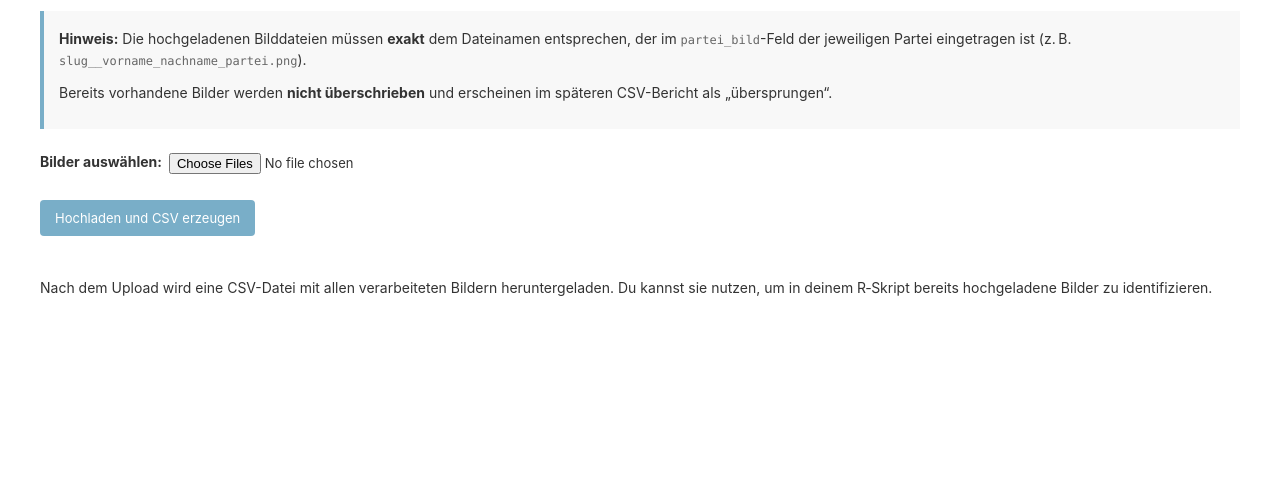
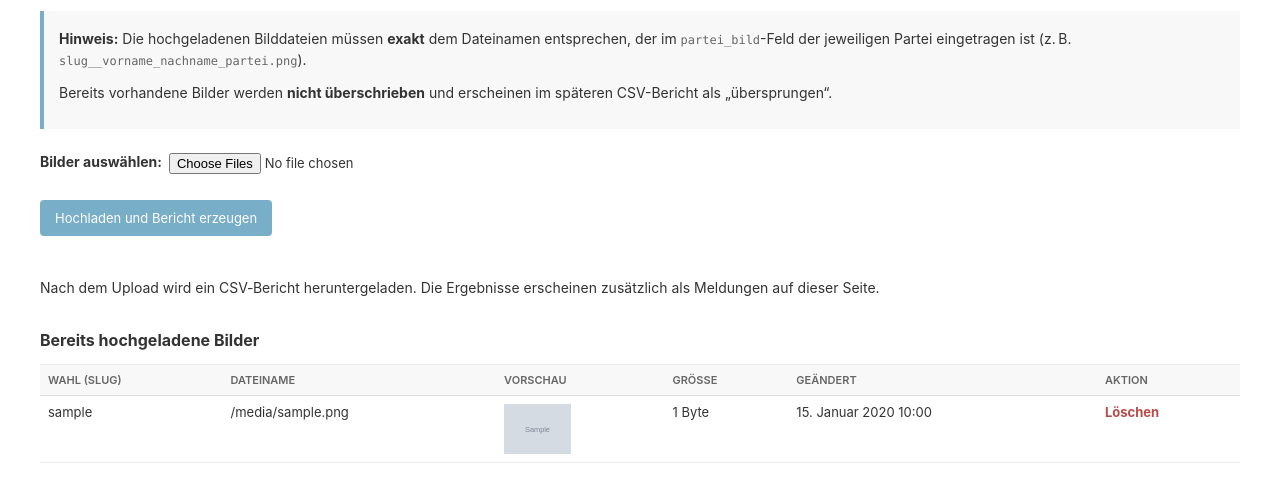
Before and after one commit to carlos-pusch/WahlrechnerZero, a Django app: template wahlrechner/wahlrechner/templates/admin/bulk_upload.html in a window 1280 px wide. Shown: the part 139-641 px from the top of the page. Run offline with Django 4.2, Linux system fonts and the light colour scheme; the template is opened without the code that fills it: most values are stand-ins (such as "Sample title", 1, 10 or a date in 2020); grey boxes marked "Sample" are stand-in pictures; parts of the project's set-up code (start-up, migrations or seed data) failed here and were passed over.

Commit message:
Update bulk_upload.html

```diff
--- a/wahlrechner/wahlrechner/templates/admin/bulk_upload.html
+++ b/wahlrechner/wahlrechner/templates/admin/bulk_upload.html
@@ -6,6 +6,7 @@
 {% block content %}
 <div id="content-main">
     <h1>Bulk-Image-Import für Parteienbilder</h1>
+
     <div style="margin: 20px 0; padding: 15px; background: #f8f8f8; border-left: 4px solid #79aec8;">
         <p><strong>Hinweis:</strong> Die hochgeladenen Bilddateien müssen <strong>exakt</strong> dem Dateinamen entsprechen,
         der im <code>partei_bild</code>-Feld der jeweiligen Partei eingetragen ist (z. B. <code>slug__vorname_nachname_partei.png</code>).</p>
@@ -19,13 +20,51 @@
             <input type="file" name="images" id="id_images" multiple accept="image/png,image/jpeg,image/jpg" required>
         </div>
         <div style="margin-top: 20px;">
-      <input type="submit" value="Hochladen und CSV erzeugen" class="default" style="background: #79aec8;">
+            <input type="submit" value="Hochladen und Bericht erzeugen" class="default" style="background: #79aec8;">
         </div>
     </form>
 
     <div style="margin-top: 40px;">
-    <p>Nach dem Upload wird eine CSV-Datei mit allen verarbeiteten Bildern heruntergeladen.
-    Du kannst sie nutzen, um in deinem R‑Skript bereits hochgeladene Bilder zu identifizieren.</p>
+        <p>Nach dem Upload wird ein CSV‑Bericht heruntergeladen. Die Ergebnisse erscheinen zusätzlich als Meldungen auf dieser Seite.</p>
     </div>
+
+    <!-- Tabelle der bereits hochgeladenen Bilder -->
+    {% if files %}
+        <h2 style="margin-top: 2em;">Bereits hochgeladene Bilder</h2>
+        <table style="width:100%; border-collapse:collapse; margin-top:1em;">
+            <thead>
+                <tr style="background:#f0f0f0; text-align:left;">
+                    <th style="padding:8px; border-bottom:1px solid #ddd;">Wahl (Slug)</th>
+                    <th style="padding:8px; border-bottom:1px solid #ddd;">Dateiname</th>
+                    <th style="padding:8px; border-bottom:1px solid #ddd;">Vorschau</th>
+                    <th style="padding:8px; border-bottom:1px solid #ddd;">Größe</th>
+                    <th style="padding:8px; border-bottom:1px solid #ddd;">Geändert</th>
+                    <th style="padding:8px; border-bottom:1px solid #ddd;">Aktion</th>
+                </tr>
+            </thead>
+            <tbody>
+                {% for file in files %}
+                <tr>
+                    <td style="padding:8px; border-bottom:1px solid #eee;">{{ file.slug }}</td>
+                    <td style="padding:8px; border-bottom:1px solid #eee;">{{ file.filename }}</td>
+                    <td style="padding:8px; border-bottom:1px solid #eee;">
+                        <img src="{{ file.url }}" alt="{{ file.filename }}" style="max-height:50px; max-width:100px;">
+                    </td>
+                    <td style="padding:8px; border-bottom:1px solid #eee;">{{ file.size|filesizeformat }}</td>
+                    <td style="padding:8px; border-bottom:1px solid #eee;">{{ file.modified }}</td>
+                    <td style="padding:8px; border-bottom:1px solid #eee;">
+                        <a href="{% url 'image_delete_file' filename=file.filename %}"
+                           onclick="return confirm('Möchten Sie die Datei „{{ file.filename }}“ wirklich löschen?');"
+                           style="color: #b94a48; text-decoration: none; font-weight: bold;">
+                            Löschen
+                        </a>
+                    </td>
+                </tr>
+                {% endfor %}
+            </tbody>
+        </table>
+    {% else %}
+        <p style="margin-top: 2em; color: #999;">Bisher wurden noch keine Bilder hochgeladen.</p>
+    {% endif %}
 </div>
 {% endblock %}
```
Lines whose indentation alone changed are shown as unchanged.
